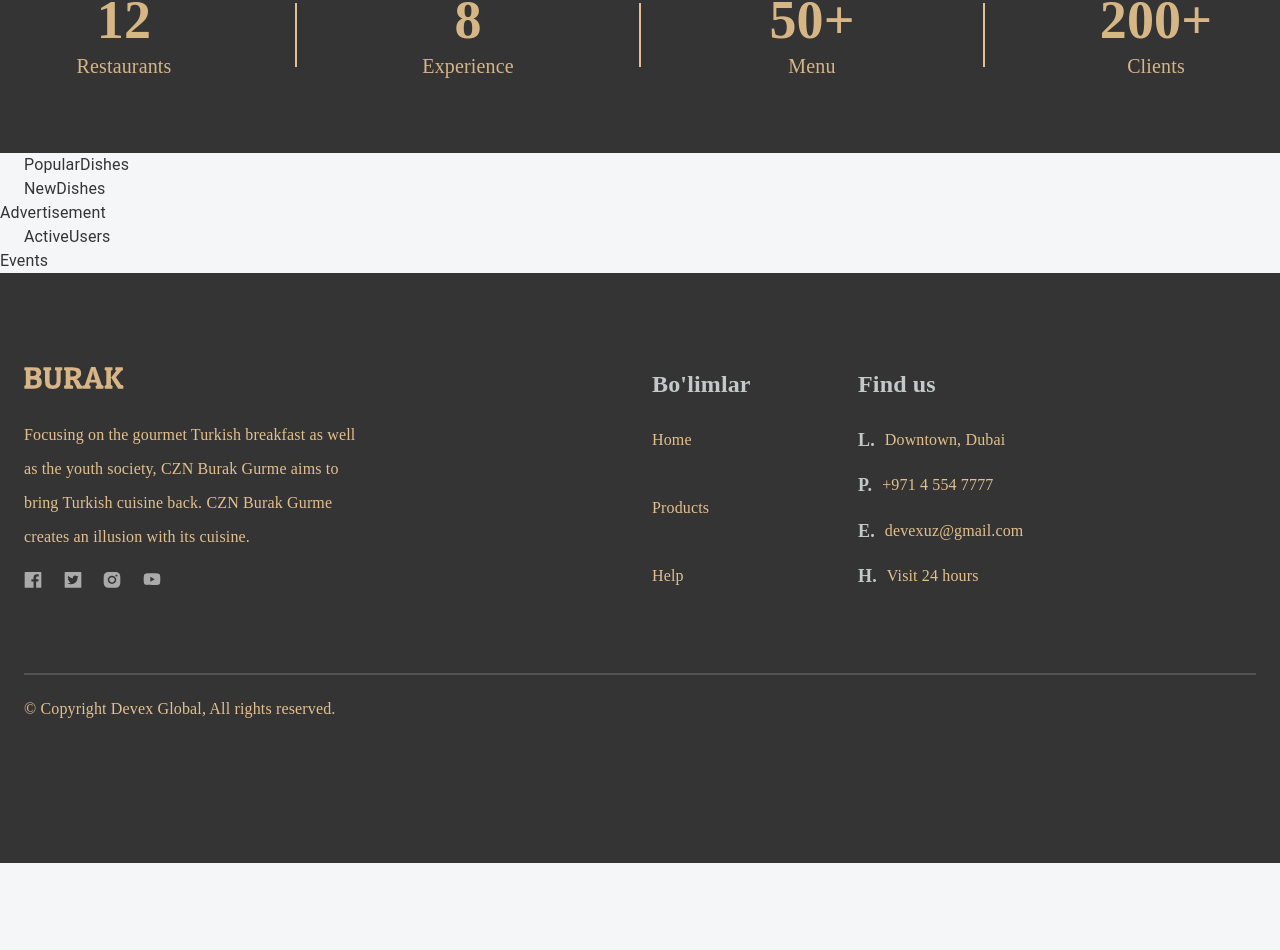
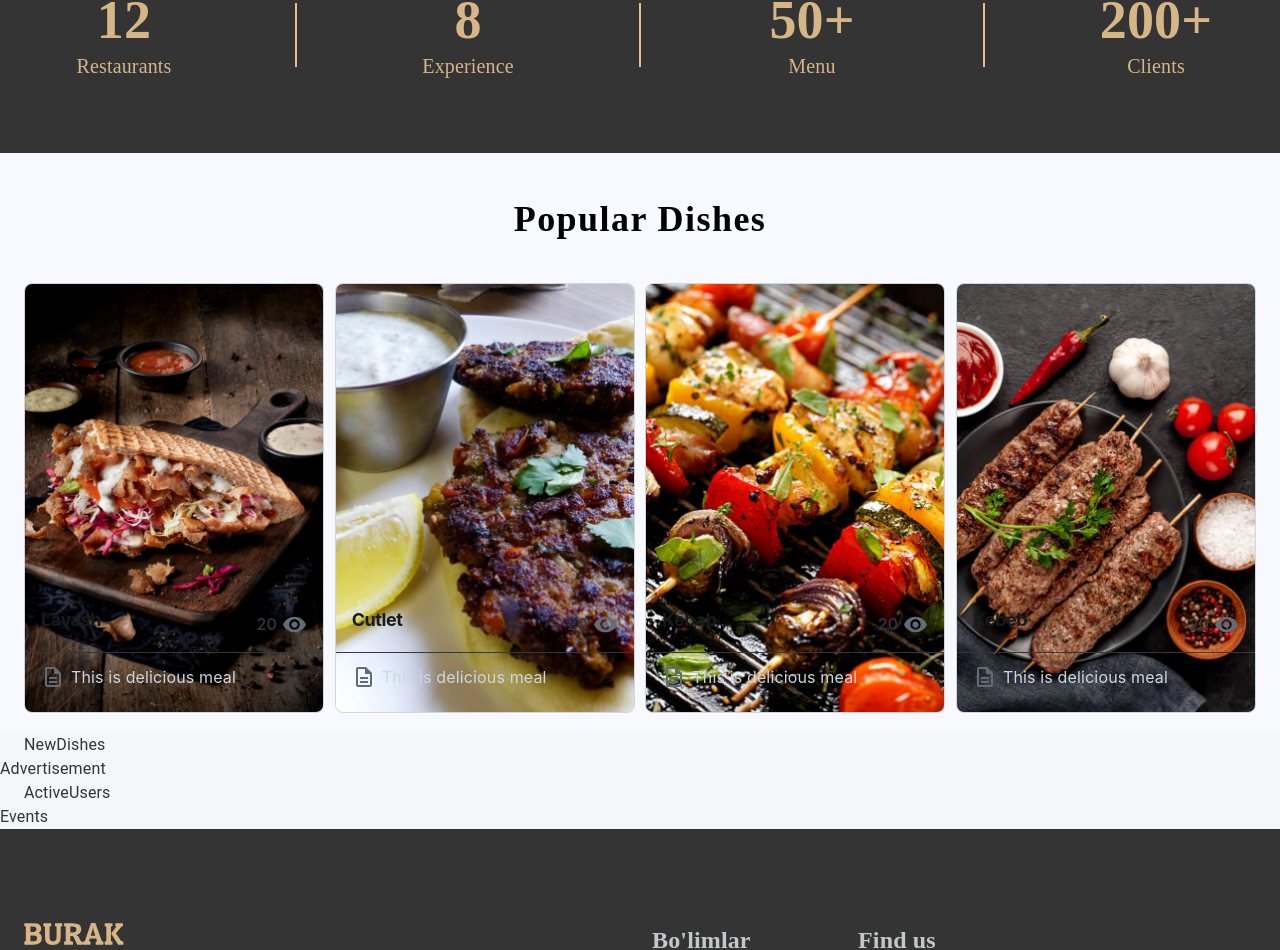
Before and after one commit to Nazirjon0125/pet-shop-react, a React (Create React App) app: page / in a window 1280 px wide. Shown: the part 856-1806 px from the top of the page. Before the commit the page ends 1719 px from the top, so only its background shows below. Built offline with nearby package versions, Linux system fonts and the light colour scheme.

Commit message:
feat: develop popular dishes sectional component

```diff
--- a/package.json
+++ b/package.json
@@ -6,6 +6,7 @@
     "@emotion/react": "^11.11.3",
     "@emotion/styled": "^11.11.0",
     "@mui/icons-material": "^5.8.4",
+    "@mui/joy": "^5.0.0-beta.52",
     "@mui/material": "^5.15.6",
     "@reduxjs/toolkit": "^1.8.1",
     "@testing-library/jest-dom": "^4.2.4",
--- a/src/app/screens/homePage/PopularDishes.tsx
+++ b/src/app/screens/homePage/PopularDishes.tsx
@@ -1,10 +1,88 @@
 import React from "react";
-import { Container } from "@mui/material";
+import { Box, Container, Stack } from "@mui/material";
+import Card from "@mui/joy/Card";
+import CardCover from "@mui/joy/CardCover";
+import CardContent from "@mui/joy/CardContent";
+import Typography from "@mui/joy/Typography";
+import { CssVarsProvider } from "@mui/joy/styles";
+import CardOverflow from "@mui/joy/CardOverflow";
+import VisibilityIcon from "@mui/icons-material/Visibility";
+import DescriptionOutlinedIcon from "@mui/icons-material/DescriptionOutlined";
+
+const list = [
+  { productName: "Lavash", imagePath: "/img/lavash.webp" },
+  { productName: "Cutlet", imagePath: "/img/cutlet.webp" },
+  { productName: "Kebab", imagePath: "/img/kebab.webp" },
+  { productName: "Kebeb", imagePath: "/img/kebab-fresh.webp" },
+];
 
 export default function PopularDishes() {
   return (
-    <div className={"PopularDishes"}>
-      <Container>PopularDishes</Container>
+    <div className={"popular-dishes-frame"}>
+      <Container>
+        <Stack className="popular-section">
+          <Box className="category-title">Popular Dishes</Box>
+          <Stack className="card-frame">
+            {list.map((ele, index) => {
+              return (
+                <CssVarsProvider key={index}>
+                  <Card className={"card"}>
+                    <CardCover>
+                      <img src={ele.imagePath} alt="" />
+                    </CardCover>
+                    <CardCover className={"card-cover"} />
+                    <CardContent sx={{ justifyContent: "flex-end" }}>
+                      <Stack
+                        flexDirection={"row"}
+                        justifyContent={"space-between"}
+                      >
+                        <Typography
+                          level="h2"
+                          fontSize="lg"
+                          textColor="fff"
+                          mb={1}
+                        >
+                          {ele.productName}
+                        </Typography>
+                        <Typography
+                          sx={{
+                            fontWeight: "md",
+                            color: "netural.300",
+                            alignItems: "center",
+                            display: "flex",
+                          }}
+                        >
+                          20
+                          <VisibilityIcon
+                            sx={{ fontSize: 25, marginLeft: "5px" }}
+                          />
+                        </Typography>
+                      </Stack>
+                    </CardContent>
+                    <CardOverflow
+                      sx={{
+                        display: "flex",
+                        gap: 1.5,
+                        py: 1.5,
+                        px: "var(--Card-padding)",
+                        borderTop: "1px solid",
+                        height: "60px",
+                      }}
+                    >
+                      <Typography
+                        startDecorator={<DescriptionOutlinedIcon />}
+                        textColor={"neutral.300"}
+                      >
+                        This is delicious meal
+                      </Typography>
+                    </CardOverflow>
+                  </Card>
+                </CssVarsProvider>
+              );
+            })}
+          </Stack>
+        </Stack>
+      </Container>
     </div>
   );
 }
--- a/src/css/home.css
+++ b/src/css/home.css
@@ -48,3 +48,48 @@
   line-height: 30px;
   color: #d7b586;
 }
+
+/* POPULAR DISHES */
+.homepage .popular-dishes-frame {
+  width: 100%;
+  height: 580px;
+  display: flex;
+  background: #f8f8ff;
+}
+
+.homepage .popular-dishes-frame .popular-section {
+  margin-top: 45px;
+  display: flex;
+  flex-direction: column;
+  align-items: center;
+}
+
+.homepage .popular-dishes-frame .popular-section .category-title {
+  text-align: center;
+  font-family: "Roboto Serif";
+  font-size: 36px;
+  font-style: normal;
+  font-weight: 600;
+  line-height: normal;
+  letter-spacing: 1.44px;
+  color: #000;
+}
+
+.homepage .popular-dishes-frame .popular-section .card-frame {
+  width: 100%;
+  margin-top: 43px;
+  display: flex;
+  flex-direction: row;
+  justify-content: space-between;
+}
+
+.homepage .popular-dishes-frame .card-frame .card {
+  min-width: 300px;
+  min-height: 430px;
+  cursor: pointer;
+}
+
+.homepage .popular-dishes-frame .card-frame .card .card-cover {
+  background: linear-gradient(to top, rgba(0, 0, 0.4), rgba(0, 0, 0) 200px),
+    linear-gradient(to top, rgba(0, 0, 0.8) rgba(0, 0, 0) 300px);
+}
```
Also changed, not shown: 1 other file (tests, documents, lock files or other folders).
